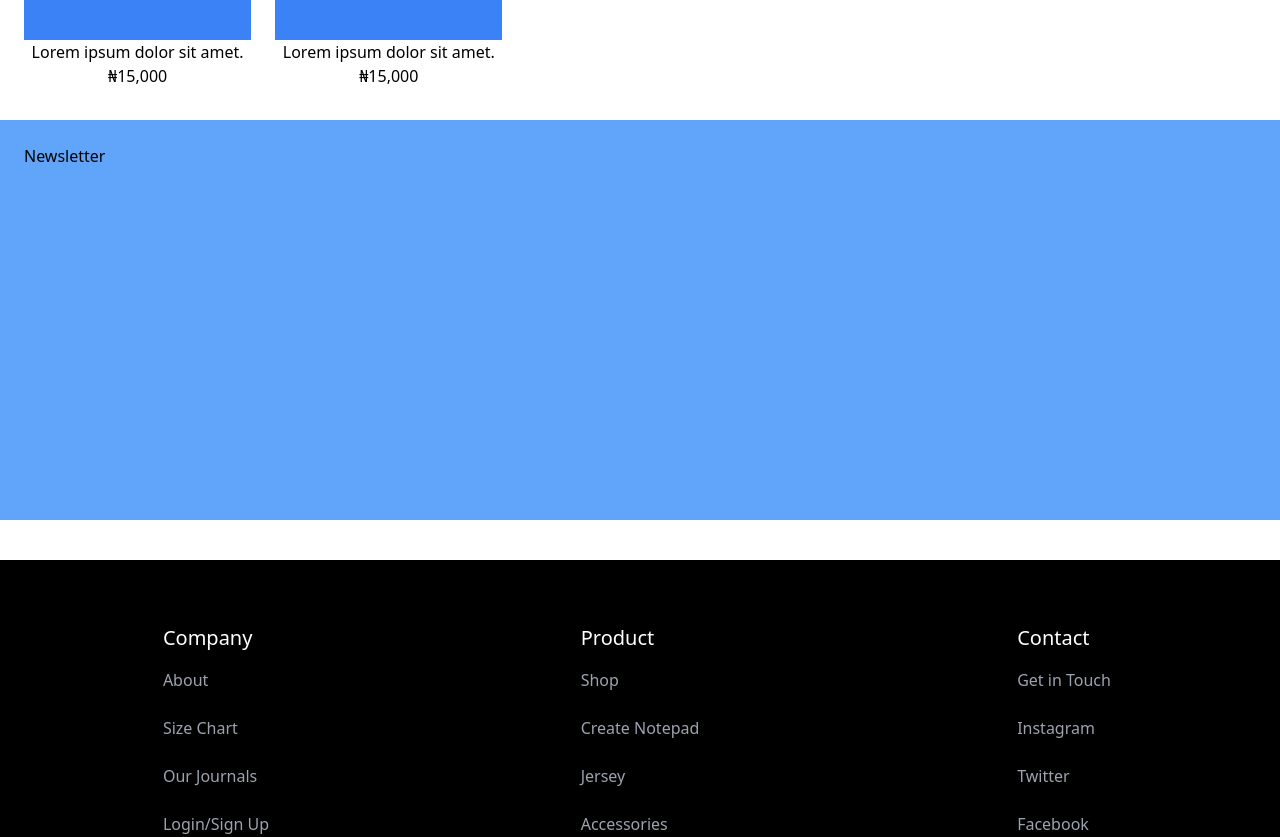
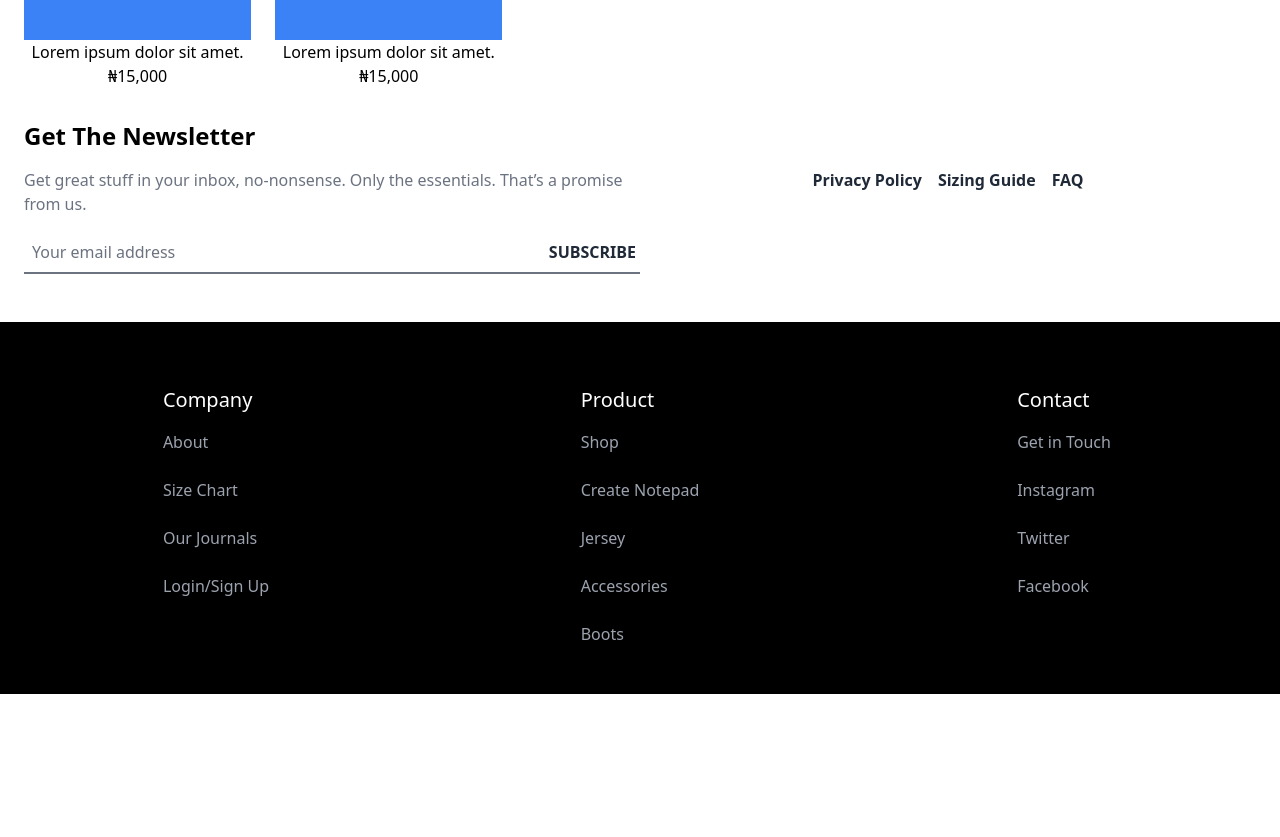
Before and after one commit to Skhalil772/sporty, a Next.js app: page / in a window 1280 px wide. Shown: the part 1960-2797 px from the top of the page. After the commit the page ends 2654 px from the top, so only its background shows below. Built offline with nearby package versions, Linux system fonts and the light colour scheme.

Commit message:
footer section

```diff
--- a/src/components/ImageSlider.jsx
+++ b/src/components/ImageSlider.jsx
@@ -10,7 +10,6 @@ import image4 from "../assets/image-4.jpg";
 // import "./ImageSlider.css";
 import Image from "next/image";
 const ImageSlider = () => {
-	console.log(SlideImage);
 	const settings = {
 		dots: false,
 		infinite: true,
@@ -18,7 +17,7 @@ const ImageSlider = () => {
 		slidesToShow: 1,
 		slidesToScroll: 1,
 		autoplay: true,
-		autoplaySpeed: 50000,
+		autoplaySpeed: 5000,
 		pauseOnHover: true,
 		arrows: false,
 	};
--- a/src/pages/index.jsx
+++ b/src/pages/index.jsx
@@ -49,7 +49,36 @@ export default function Home() {
 				<ProductCard />
 				<ProductCard />
 			</section>
-			<section className="bg-blue-400 h-[50vh] my-10 p-6">Newsletter</section>
+			<section className="container mx-auto px-6 my-12 flex">
+				<div className="text-gray-500 md:w-1/2 text-center md:text-left">
+					<h3 className="text-2xl font-semibold text-black">
+						Get The Newsletter
+					</h3>
+					<p className="my-4 ">
+						Get great stuff in your inbox, no-nonsense. Only the essentials.
+						That’s a promise from us.
+					</p>
+					<div className="border-b-2 p-1 border-gray-500 flex gap-4">
+						<input
+							placeholder="Your email address"
+							className="outline-0 p-1 w-full  placeholder:text-gray-500"
+							type="email"
+						/>
+						<button className="w-fit font-semibold text-gray-800">
+							SUBSCRIBE
+						</button>
+					</div>
+				</div>
+				<div className="md:w-1/2 mt-12 h-fit my-auto flex justify-around md:justify-center font-semibold text-gray-800 gap-4">
+					<button className="hover:text-gray-500 duration-300">
+						Privacy Policy
+					</button>
+					<button className="hover:text-gray-500 duration-300">
+						Sizing Guide
+					</button>
+					<button className="hover:text-gray-500 duration-300">FAQ</button>
+				</div>
+			</section>{" "}
 			<Footer />
 		</>
 	);
```
